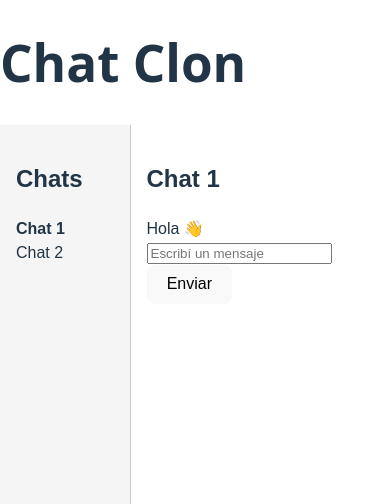
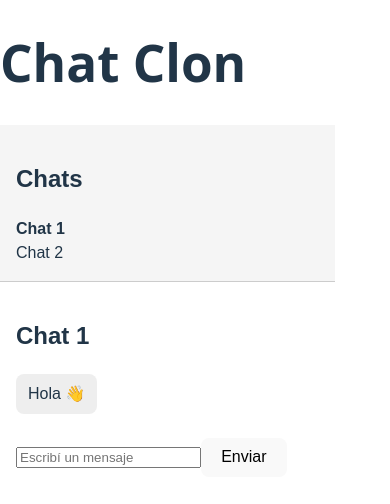
Before and after one commit to LeandroQuiroga7/Proyecto-Chat-UTN, a React (Vite) app: page / in a window 390 px wide. Shown: the top 504 px of the page. Built offline with nearby package versions, Linux system fonts and the light colour scheme.

Commit message:
Agrego estilo a los chat

```diff
--- a/src/App.css
+++ b/src/App.css
@@ -15,3 +15,42 @@
   width: 70%;
   padding: 1rem;
 }
+
+@media (max-width: 768px) {
+  .app {
+    flex-direction: column;
+  }
+
+  .chat-list {
+    width: 100%;
+    border-right: none;
+    border-bottom: 1px solid #ccc;
+  }
+
+  .chat-window {
+    width: 100%;
+  }
+}
+
+.messages {
+  margin: 1rem 0;
+  display: flex;
+  flex-direction: column;
+}
+
+.message {
+  max-width: 70%;
+  padding: 0.5rem 0.75rem;
+  border-radius: 8px;
+  margin-bottom: 0.5rem;
+}
+
+.message.user {
+  background-color: #daf1ff;
+  align-self: flex-end;
+}
+
+.message.bot {
+  background-color: #eee;
+  align-self: flex-start;
+}
--- a/src/components/ChatWindow.jsx
+++ b/src/components/ChatWindow.jsx
@@ -21,9 +21,7 @@ function ChatWindow({ chat, onSend }) {
   {chat.messages.map((msg, index) => (
     <div
       key={index}
-            style={{
-              textAlign: msg.from === "user" ? "right" : "left",
-            }}
+      className={`message ${msg.from}`}
     >
       {msg.text}
     </div>
```
Lines whose indentation alone changed are shown as unchanged.
